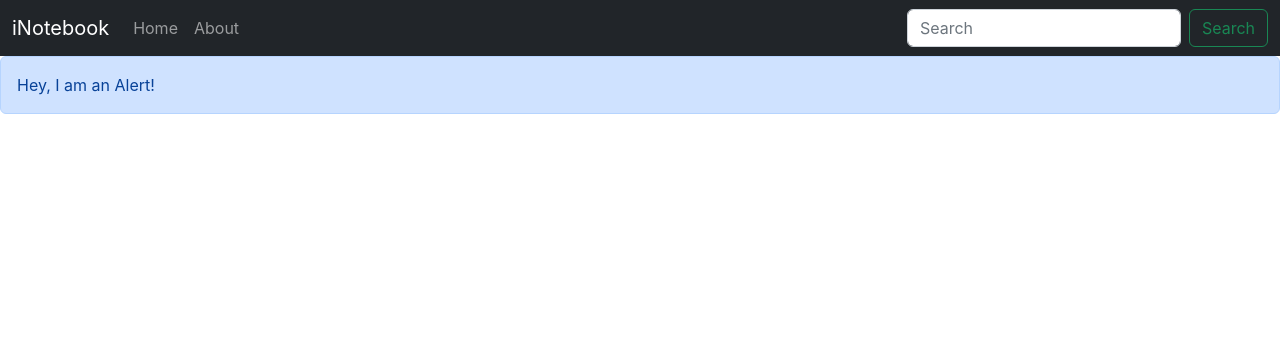
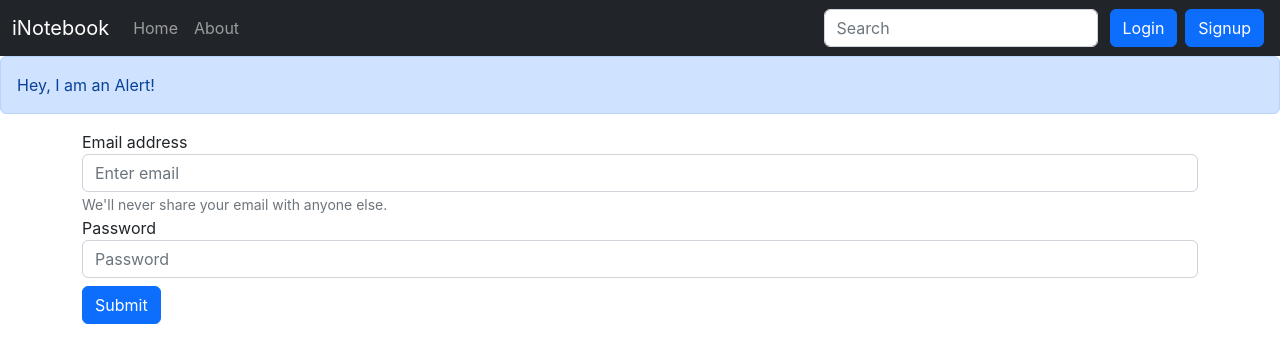
Before and after one commit to Saurabh-Shivam/iNotebook-React, a React (Create React App) app: page /login in a window 1280 px wide. Shown: the top 362 px of the page. Built offline with nearby package versions, Linux system fonts and the light colour scheme.

Commit message:
added login page nd enable login using auth token

```diff
--- a/src/App.js
+++ b/src/App.js
@@ -5,6 +5,8 @@ import Home from "./components/Home";
 import About from "./components/About";
 import NoteState from "./context/notes/NoteState";
 import Alert from "./components/Alert";
+import Login from "./components/Login";
+import Signup from "./components/Signup";
 
 function App() {
   return (
@@ -17,6 +19,8 @@ function App() {
             <Routes>
               <Route path="/" element={<Home />} />
               <Route path="/about" element={<About />} />
+              <Route path="/login" element={<Login />} />
+              <Route path="/signup" element={<Signup />} />
             </Routes>
           </div>
         </Router>
--- /dev/null
+++ b/src/components/Login.js
@@ -0,0 +1,81 @@
+import React, { useState } from "react";
+import { useNavigate } from "react-router-dom";
+
+const Login = (props) => {
+  const [credentials, setCredentials] = useState({ email: "", password: "" });
+
+  const navigate = useNavigate();
+
+  const handleSubmit = async (e) => {
+    e.preventDefault(); // This will prevent the page from beign reloaded
+
+    // API Call, instead of doing this create a config file and add the urls there and import from the config file or create an environment variable
+    // NOTE;-> ALWAYS TRY NOT TO HARDCODE THE URLS LIKE THIS
+    const response = await fetch("http://localhost:5000/api/auth/login", {
+      method: "POST",
+      headers: {
+        "Content-Type": "application/json",
+      },
+      body: JSON.stringify({
+        email: credentials.email,
+        password: credentials.password,
+      }),
+    });
+
+    const json = await response.json();
+    console.log(json);
+    if (json.success) {
+      // Save the auth token and redirect
+      localStorage.setItem("token", json.authtoken);
+
+      navigate("/");
+    } else {
+      alert("Invalid Credentials");
+    }
+  };
+
+  const onChange = (e) => {
+    setCredentials({ ...credentials, [e.target.name]: e.target.value });
+  };
+
+  return (
+    <div>
+      {/* NOTE:-> onSubmit method is always added in the form tag not on the button bcz form is submitted not the button  */}
+      <form onSubmit={handleSubmit}>
+        <div className="form-group">
+          <label htmlFor="email">Email address</label>
+          <input
+            type="email"
+            className="form-control"
+            value={credentials.email}
+            onChange={onChange}
+            id="email"
+            name="email"
+            aria-describedby="emailHelp"
+            placeholder="Enter email"
+          />
+          <small id="emailHelp" className="form-text text-muted">
+            We'll never share your email with anyone else.
+          </small>
+        </div>
+        <div className="form-group">
+          <label htmlFor="password">Password</label>
+          <input
+            type="password"
+            className="form-control"
+            value={credentials.password}
+            onChange={onChange}
+            id="password"
+            name="password"
+            placeholder="Password"
+          />
+        </div>
+        <button type="submit" className="btn btn-primary my-2">
+          Submit
+        </button>
+      </form>
+    </div>
+  );
+};
+
+export default Login;
--- a/src/components/Navbar.js
+++ b/src/components/Navbar.js
@@ -55,9 +55,12 @@ const Navbar = () => {
               placeholder="Search"
               aria-label="Search"
             />
-            <button className="btn btn-outline-success" type="submit">
-              Search
-            </button>
+            <Link className="btn btn-primary mx-1" to="/login" role="button">
+              Login
+            </Link>
+            <Link className="btn btn-primary mx-1" to="/signup" role="button">
+              Signup
+            </Link>
           </form>
         </div>
       </div>
--- /dev/null
+++ b/src/components/Signup.js
@@ -0,0 +1,7 @@
+import React from "react";
+
+const Signup = () => {
+  return <div>Signup</div>;
+};
+
+export default Signup;
--- a/src/context/notes/NoteState.js
+++ b/src/context/notes/NoteState.js
@@ -10,7 +10,8 @@ const NoteState = (props) => {
   const getNotes = async () => {
     // console.log("Adding a new note");
 
-    // API Call
+    // API Call, instead of doing this create a config file and add the urls there and import from the config file or create an environment variable
+    // NOTE;-> ALWAYS TRY NOT TO HARDCODE THE URLS LIKE THIS
     const response = await fetch(`${host}/api/notes/fetchallnotes`, {
       method: "GET",
       headers: {
```
Also changed, not shown: 1 other file (tests, documents, lock files or other folders).
